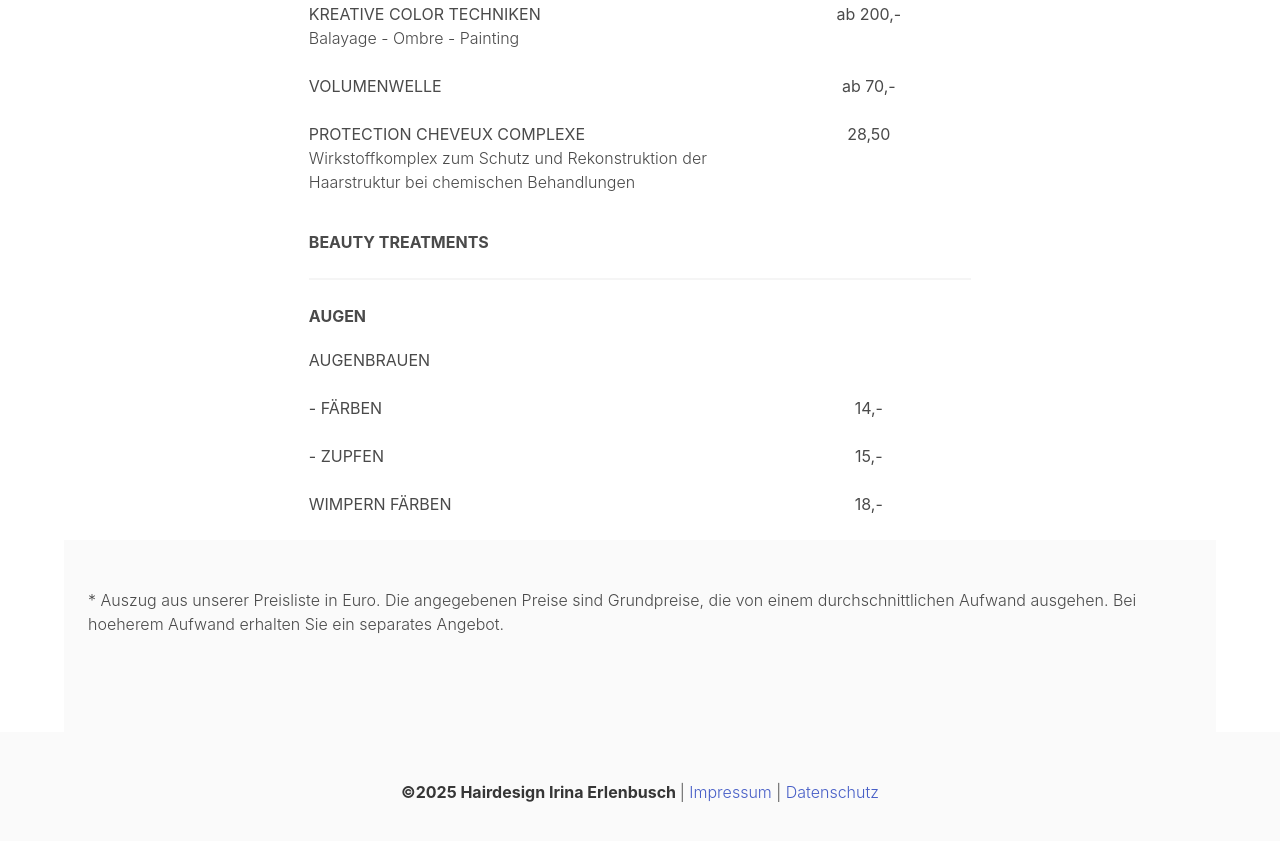
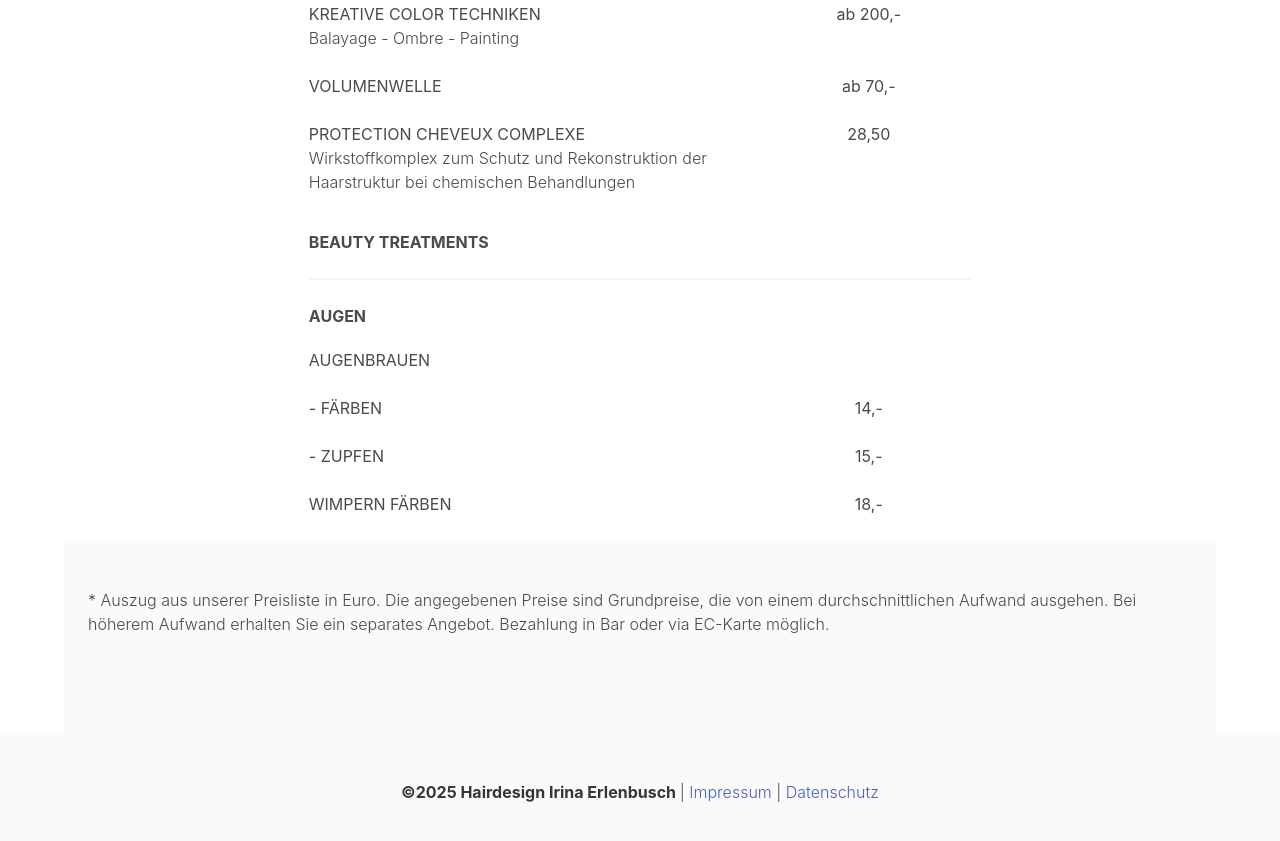
Before and after one commit to Anigerra/hairdesign-web, a Jekyll site: the page built from Preise/index.md, in a window 1280 px wide and 900 px high, scrolled down 1202 px. Shown: the top 841 px of the window. Built offline with Jekyll 4.4.1, drawn with Linux system fonts in a browser that asks for light colours; nearby versions of some CDN libraries.

Commit message:
Payment info in disclaimer

```diff
--- a/Preise/index.md
+++ b/Preise/index.md
@@ -50,7 +50,7 @@ title: Preise
     {% endfor %}
     <div class="block">
     <p class="footer has-text-weight-light">
-        * Auszug aus unserer Preisliste in Euro. Die angegebenen Preise sind Grundpreise, die von einem durchschnittlichen Aufwand ausgehen. Bei hoeherem Aufwand erhalten Sie ein separates Angebot.
+        * Auszug aus unserer Preisliste in Euro. Die angegebenen Preise sind Grundpreise, die von einem durchschnittlichen Aufwand ausgehen. Bei höherem Aufwand erhalten Sie ein separates Angebot. Bezahlung in Bar oder via EC-Karte möglich.
     </p>
     </div>
 </div><!-- end container -->
```
